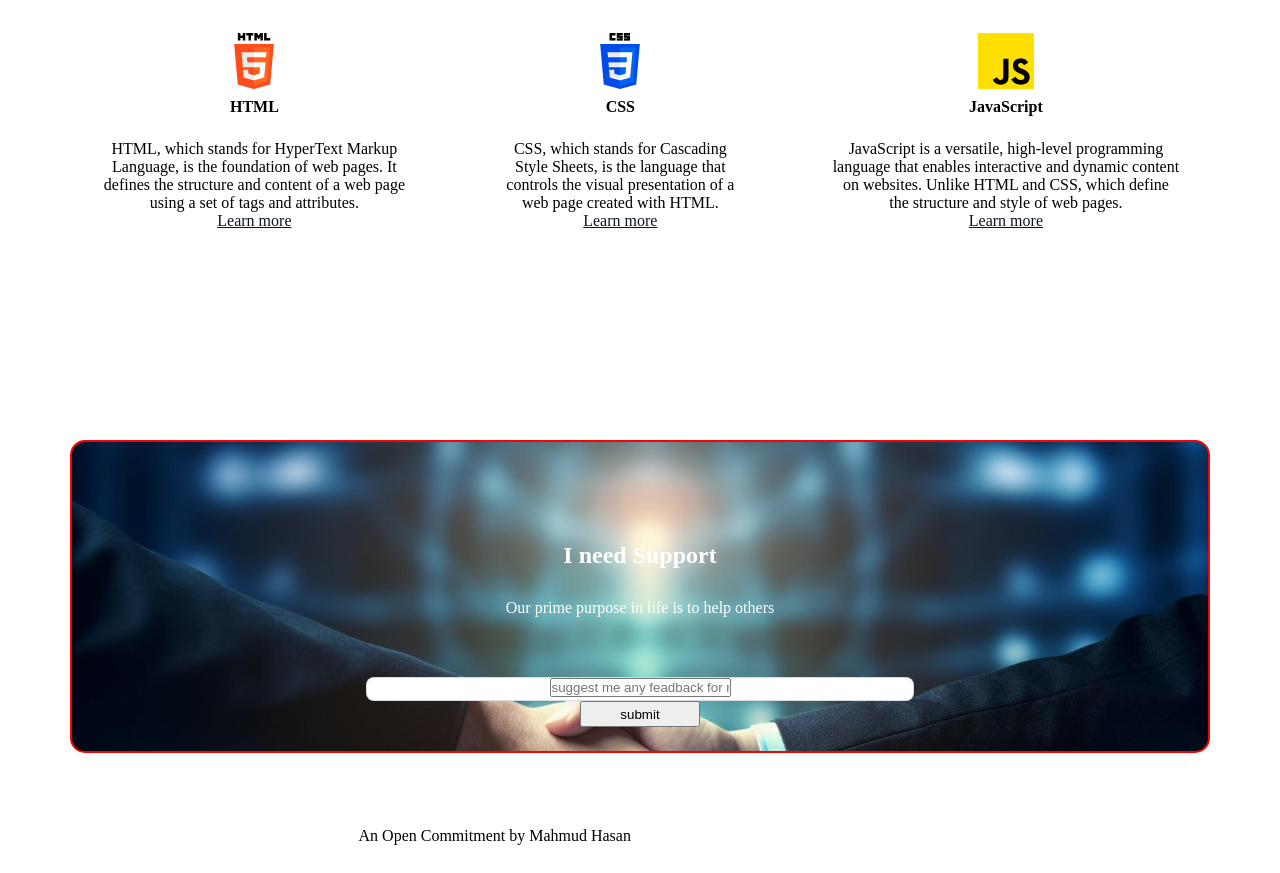
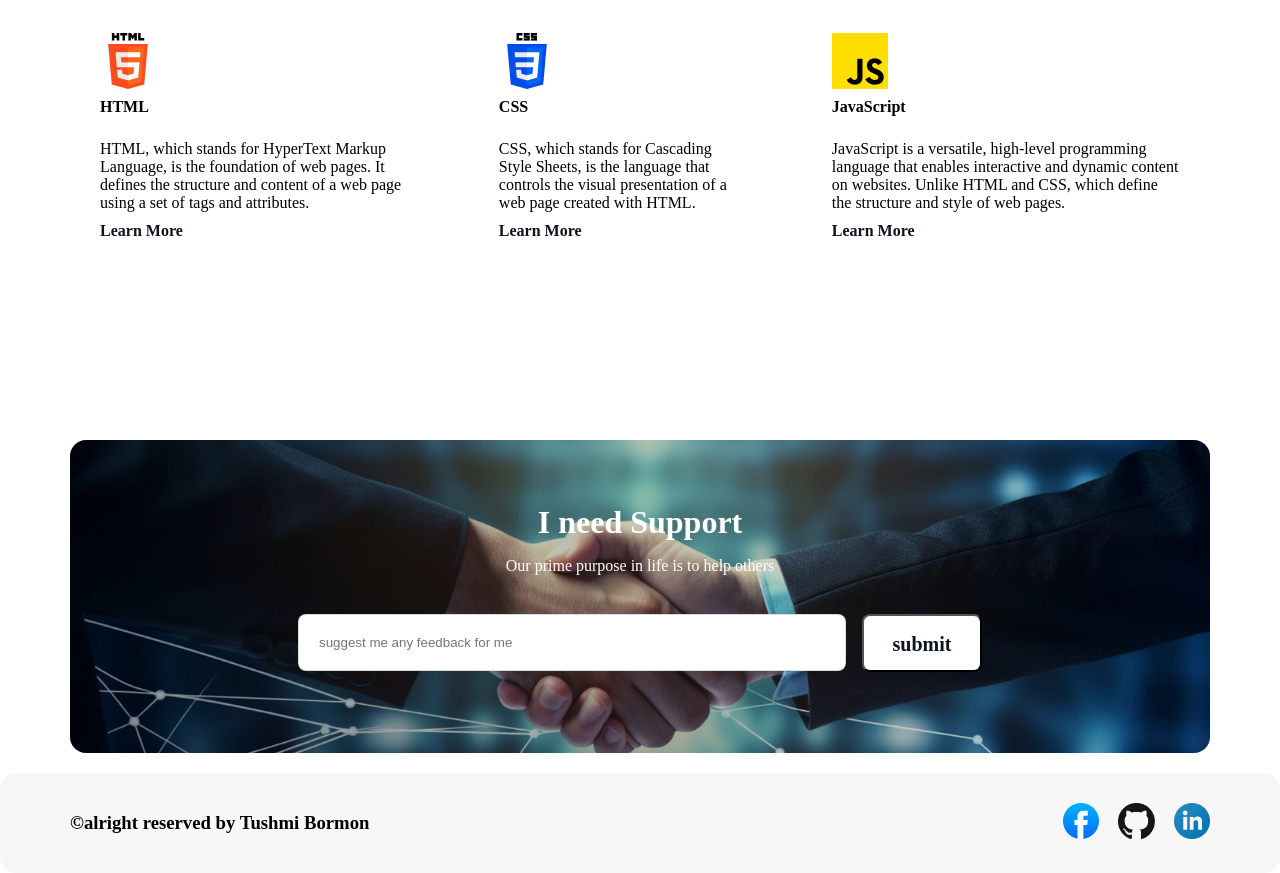
Before and after one commit to tushmibormon/Assignment-1, a plain HTML site: page index.html in a window 1280 px wide. Shown: the part 3392-4265 px from the top of the page. Drawn offline with Linux system fonts and the light colour scheme; a web font is replaced by a local one.

Commit message:
added footer section and style this

```diff
--- a/index.html
+++ b/index.html
@@ -94,14 +94,14 @@
                     <p class="skill-description">HTML, which stands for HyperText Markup Language, is the foundation of
                         web pages. It defines the structure and content of a web page using a set of tags and
                         attributes. </p>
-                    <span id="midnight-button">Learn more</span>
+                    <a href="https://developer.mozilla.org/en-US/docs/Web/HTML" target="_blank">Learn More</a>
                 </div>
                 <div class="images">
                     <img src="assets/css.png" alt="">
                     <h4 class="image-title">CSS</h4>
                     <p class="skill-description">CSS, which stands for Cascading Style Sheets, is the language that
                         controls the visual presentation of a web page created with HTML.</p>
-                    <span id="midnight-button">Learn more</span>
+                        <a href="https://developer.mozilla.org/en-US/docs/Web/HTML" target="_blank">Learn More</a>
                 </div>
                 <div class="images">
                     <img src="assets/js.png" alt="">
@@ -109,7 +109,7 @@
                     <p class="skill-description">JavaScript is a versatile, high-level programming language that enables
                         interactive and dynamic content on websites. Unlike HTML and CSS, which define the structure and
                         style of web pages. </p>
-                    <span id="midnight-button">Learn more</span>
+                        <a href="https://developer.mozilla.org/en-US/docs/Web/HTML" target="_blank">Learn More</a>
                 </div>
 
             </div>
@@ -121,21 +121,26 @@
             <div class="footer-content">
                 <h1>I need Support</h1>
                 <p>Our prime purpose in life is to help others</p>
-                <form class="form">
-                    <input type="text" placeholder="suggest me any feadback for me">
-                    <!-- <button>submit</button> -->
-                </form>
-                <button class="button">submit</button>
-            </div>
-            <div class="last-section">
-                <p>An Open Commitment by Mahmud Hasan</p>
-                <span class="image"><img src="images/facebook.png" alt="">
-                    <img src="images/github.png" alt="">
-                    <img src="images/linkedin-icon 1.png" alt=""></span>
-            </div>
+                <div class="input-section">
+                    <input type="text" placeholder="suggest me any feedback for me">
+                    <button class="button">submit</button>
+                </div>
             </div>
         </section>
+        <div class="footer2">
+            <div class="foot-container" id="contact-with-me">
+                <div class="footer-text-section">
+                    <h3>&copyalright reserved by Tushmi Bormon</h3>
+                </div>
+                <div class="footer-link-section">
+                    <a href="" target="_blank"><img src="../assets/facebook.png" alt=""></a>
+                    <a href="" target="_blank"><img src="../assets/github.png" alt=""></a>
+                    <a href="" target="_blank"><img src="../assets/linkedin-icon 1.png"alt=""></a>
+                </div>
+            </div>
+        </div>
     </footer>
+
 
 </body>
 
--- a/styles/style.css
+++ b/styles/style.css
@@ -237,6 +237,7 @@ body {
     flex-direction: column;
     justify-content: center;
     align-items: center;
+    text-align: center;
 }
 
 .inpire-container h2 {
@@ -297,7 +298,10 @@ body {
     gap: 30px;
     margin-top: 48px;
     margin: 0 auto;
-    text-align: center;
+    text-align: left;
+}
+.skill-description{
+    margin-bottom: 10px;
 }
 
 .images {
@@ -308,25 +312,26 @@ body {
 .images h4 {
     margin-top: 5px;
 }
-
-#midnight-button {
-    text-decoration-line: underline;
+.images a{
+    text-decoration: none;
     font-size: 16px;
-    color: rgb(13, 19, 33);
-    padding: 10px;
+    font-weight: 700;
+    color:#0d1321;
+    margin-top: 20px;
 }
 
 .footer-container {
-    border: 2px solid red;
     width: 1140px;
     height: 313px;
     margin: 0 auto;
     margin-top: 50px;
-    border-radius: 15px;
-    background-image: url(../assets/handshake.jpg);
+    background-image: linear-gradient(45deg, rgba(0, 0, 0, 0.451), transparent), url("../assets/handshake.jpg");
     background-size: cover;
     background-color: rgba(0, 0, 0, 0, 4);
-    background-blend-mode: overlay;
+    /* background-blend-mode: overlay; */
+    background-position: center;
+    margin-bottom: 20px;
+    border-radius: 16px;
 }
 
 .footer-content {
@@ -339,48 +344,73 @@ body {
     text-align: center;
     color: white;
     margin-top: 100px;
+    padding: 48px 64px;
 }
 
 .footer-content h1 {
-    margin-bottom: 30px;
+    margin: 16px 0px;
+    color: rgb(255, 255, 255);
+    font-family: Azeret Mono;
+    font-size: 32px;
+    font-weight: 700;
+    text-align: center;
 }
 
 .footer-content p {
-    /* margin-bottom: 80px; */
+    color: rgb(255, 255, 255);
+    font-family: Azeret Mono;
+    font-size: 16px;
+    font-weight: 400;
+    text-align: center;
 }
 
-.form {
+.input-section {
+    display: flex;
+    text-align: center;
+    justify-content: center;
+    margin-top: 39px;
+}
+
+.footer-content input {
+    width: 548px;
+    height: 57px;
     box-sizing: border-box;
     border: 1px solid rgba(13, 19, 33, 0.15);
     border-radius: 8px;
-    width: 548px;
-    height: 57px;
     background: rgb(255, 255, 255);
-    margin: 0 auto;
-    margin-top: 60px;
-    align-items: center;
+    padding: 19px 20px 19px 20px;
+    color: rgba(13, 19, 33, 0.4);
 }
 
-.button {
+.input-section button {
     width: 120px;
-    height: 57px;
+    height: 58px;
+    margin-left: 16px;
+    padding: 17px 20px 17px 20px;
+    border-radius: 8px;
+    background: rgb(255, 255, 255);
+    color: rgb(13, 19, 33);
+    font-family: Azeret Mono;
+    font-size: 20px;
+    font-weight: 600;
+    text-align: center;
+
+}
+.footer2{
+    max-width: 1440px;
+    height: 100px;
+    margin: 0 auto;
+    border-radius: 16px;
+    background-color: rgba(13, 19, 33, 0.03);
+}
+.foot-container{
+    max-width: 1140px;
+    height: 100px;
+    margin: 0 auto;
     display: flex;
-    display: flex;
-    justify-content: center;
     align-items: center;
-    margin: 0 auto;
+    justify-content: space-between;
 }
-
-.last-section {
-    width: 1140px;
-    height: 36px;
-    /* border: 2px solid red; */
-    margin: 0 auto;
-    margin-top: 100px;
-    display: flex;
-    justify-content: space-evenly;
+.footer-link-section>a>img{
+    margin-left: 15px;
 }
-
-.last-section img {
-    gap: none;
-}
```
